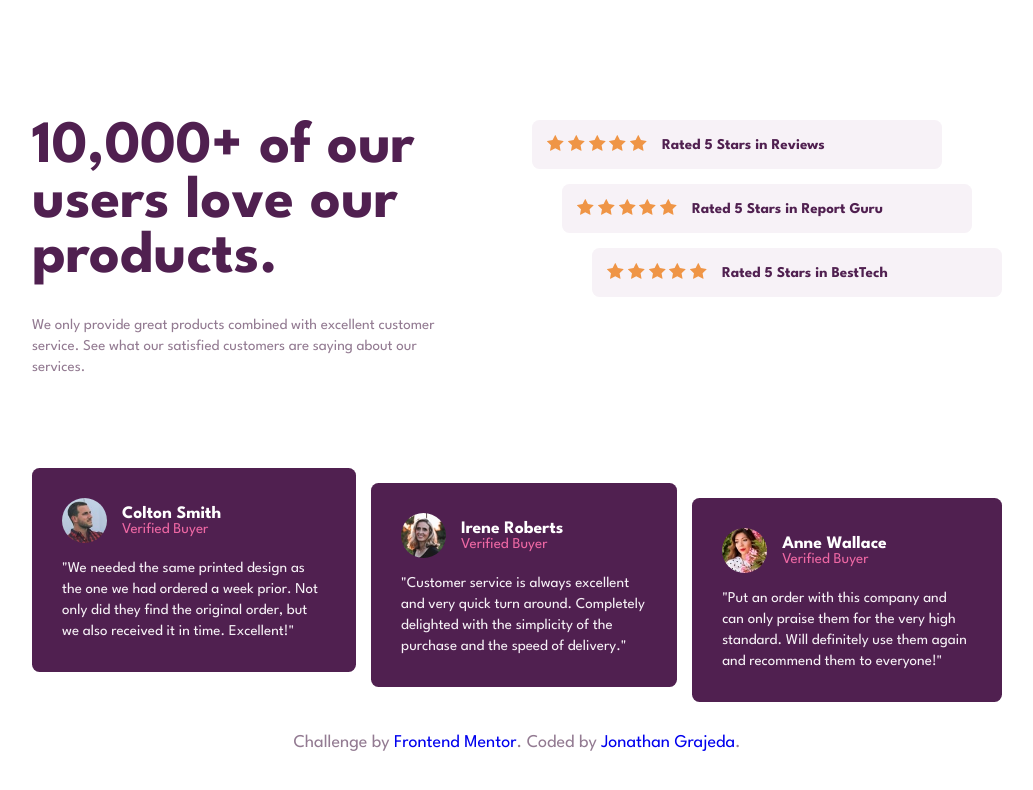
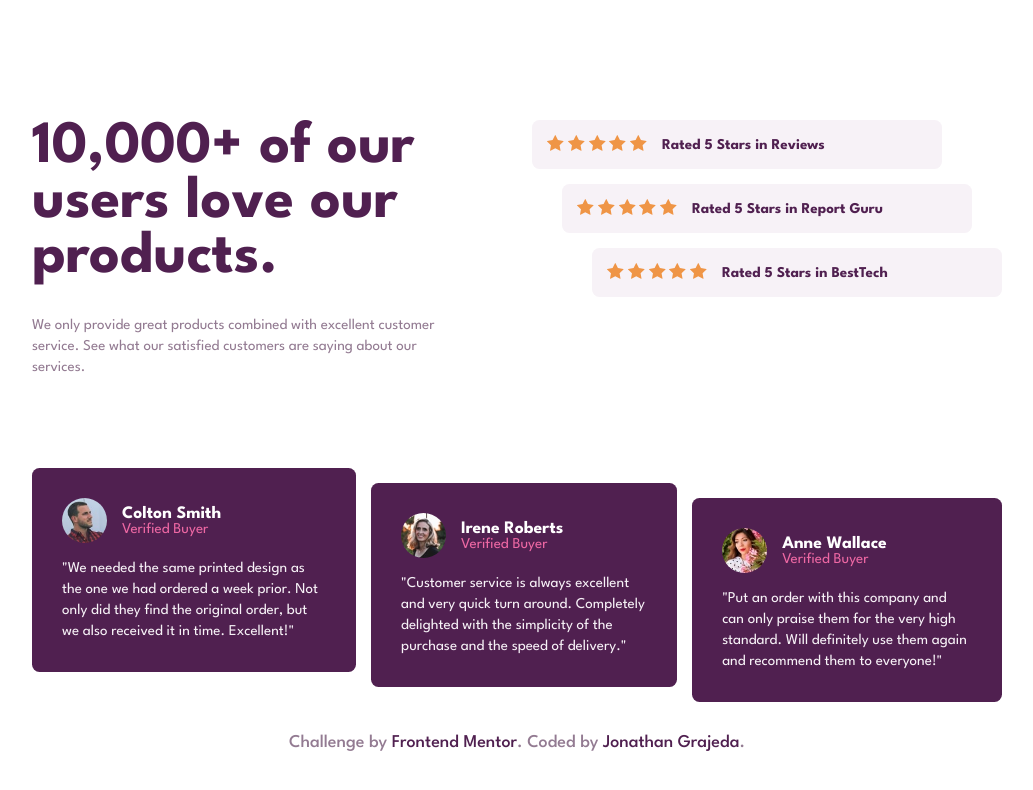
Before and after one commit to JohnMcKrazy/social_proof_section_frontendmentor_challenge_14, a plain HTML site: page index.html in a window 1280 px wide. Shown: the whole page, without its empty margins (123-1156 px from the left). Drawn offline with Linux system fonts and the light colour scheme.

Commit message:
change link tag color

```diff
--- a/style.css
+++ b/style.css
@@ -63,8 +63,13 @@ H2 {
 }
 
 H1,
+H2,
+A {
+    color: var(--VeryDarkMagenta);
+}
+
+H1,
 H2 {
-    color: var(--VeryDarkMagenta);
     text-align: center;
 }
 
@@ -176,8 +181,13 @@ SVG {
 }
 
 .attribution {
+    margin-top: 4rem;
+
+}
+
+.attribution P {
     font-size: 1.2em;
-    margin-top: 4rem;
+    font-weight: 500;
 }
 
 @media screen and (min-width:calc(970px - 2rem)) {
```
